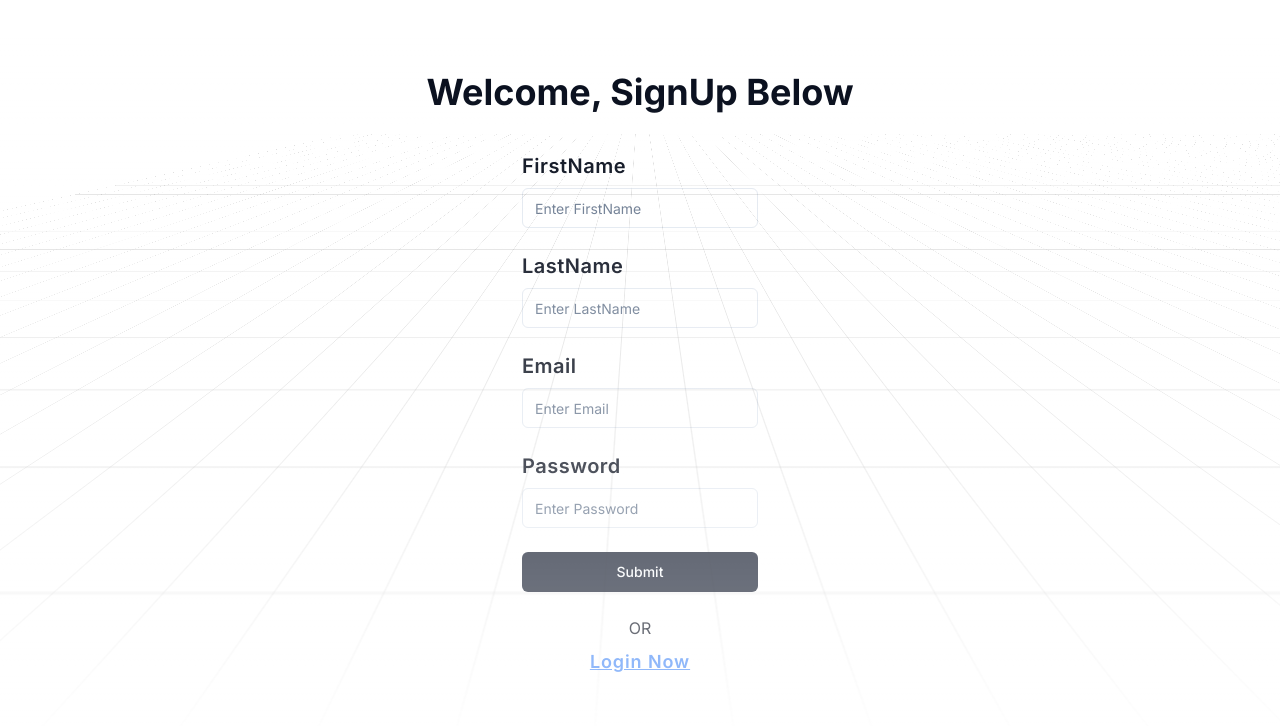
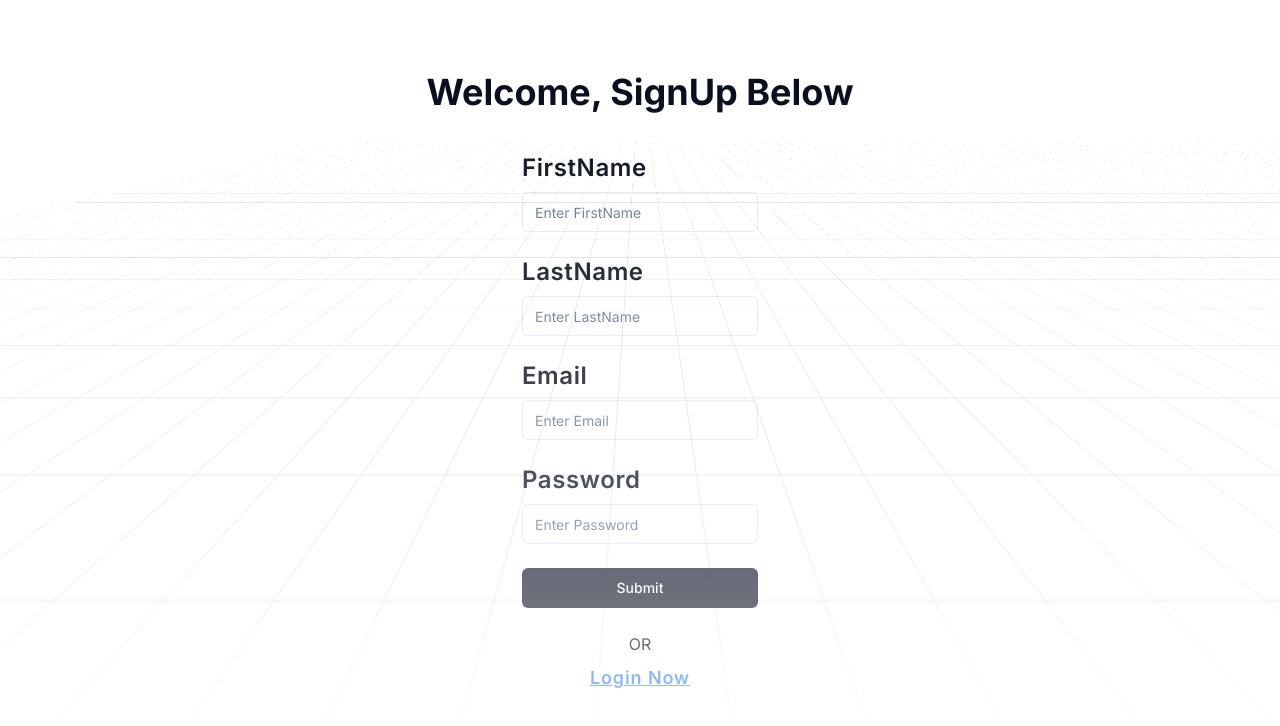
Before and after one commit to AryanBiswas198/Authentication-App-NextJS, a Next.js app: page /signup in a window 1280 px wide. Shown: the top 726 px of the page. Built offline with nearby package versions, Linux system fonts and the light colour scheme.

Commit message:
Responsiveness added

```diff
--- a/src/app/(auth)/login/page.tsx
+++ b/src/app/(auth)/login/page.tsx
@@ -85,7 +85,7 @@ const LoginPage = () => {
                                     name="email"
                                     render={({ field }) => (
                                         <FormItem>
-                                        <FormLabel className="text-xl font-semibold tracking-wide">Email</FormLabel>
+                                        <FormLabel className="text-xl lg:text-2xl font-semibold tracking-wide">Email</FormLabel>
                                         <FormControl>
                                             <Input placeholder="Enter Email" {...field} />
                                         </FormControl>
@@ -99,7 +99,7 @@ const LoginPage = () => {
                                     name="password"
                                     render={({ field }) => (
                                         <FormItem>
-                                        <FormLabel className="text-xl font-semibold tracking-wide">Password</FormLabel>
+                                        <FormLabel className="text-xl lg:text-2xl font-semibold tracking-wide">Password</FormLabel>
                                         <FormControl>
                                             <Input placeholder="Enter Password" {...field} />
                                         </FormControl>
--- a/src/app/(auth)/signup/page.tsx
+++ b/src/app/(auth)/signup/page.tsx
@@ -80,7 +80,7 @@ const SignupPage = () => {
             ) :
             (
                 <div className="flex flex-col justify-center items-center">
-                    <h1 className="text-4xl font-bold my-10">Welcome, SignUp Below</h1>
+                    <h1 className="text-3xl md:text-4xl font-bold my-10">Welcome, SignUp Below</h1>
                         <Form {...form}>
                             <form onSubmit={form.handleSubmit(onSubmit)} className="space-y-6 flex flex-col justify-center items-center">
                                 <FormField
@@ -88,7 +88,7 @@ const SignupPage = () => {
                                 name="firstName"
                                 render={({ field }) => (
                                     <FormItem>
-                                    <FormLabel className="text-xl font-semibold tracking-wide">FirstName</FormLabel>
+                                    <FormLabel className="text-xl lg:text-2xl font-semibold tracking-wide">FirstName</FormLabel>
                                     <FormControl>
                                         <Input placeholder="Enter FirstName" {...field} />
                                     </FormControl>
@@ -102,7 +102,7 @@ const SignupPage = () => {
                                     name="lastName"
                                     render={({ field }) => (
                                         <FormItem>
-                                        <FormLabel className="text-xl font-semibold tracking-wide">LastName</FormLabel>
+                                        <FormLabel className="text-xl lg:text-2xl font-semibold tracking-wide">LastName</FormLabel>
                                         <FormControl>
                                             <Input placeholder="Enter LastName" {...field} />
                                         </FormControl>
@@ -116,7 +116,7 @@ const SignupPage = () => {
                                     name="email"
                                     render={({ field }) => (
                                         <FormItem>
-                                        <FormLabel className="text-xl font-semibold tracking-wide">Email</FormLabel>
+                                        <FormLabel className="text-xl lg:text-2xl font-semibold tracking-wide">Email</FormLabel>
                                         <FormControl>
                                             <Input placeholder="Enter Email" {...field} />
                                         </FormControl>
@@ -130,7 +130,7 @@ const SignupPage = () => {
                                     name="password"
                                     render={({ field }) => (
                                         <FormItem>
-                                        <FormLabel className="text-xl font-semibold tracking-wide">Password</FormLabel>
+                                        <FormLabel className="text-xl lg:text-2xl font-semibold tracking-wide">Password</FormLabel>
                                         <FormControl>
                                             <Input placeholder="Enter Password" {...field} />
                                         </FormControl>
--- a/src/app/page.tsx
+++ b/src/app/page.tsx
@@ -12,8 +12,8 @@ const page = () => {
 
   return (
     <div className="relative flex h-[100vh] w-full flex-col items-center py-10 overflow-hidden rounded-lg border bg-background md:shadow-xl">
-      <SparklesText text="Authentication Page" className='text-black' />
-      <h2 className='text-2xl font-bold self-end mr-10'>By Aryan Biswas</h2>
+      <SparklesText text="Authentication Page" className='text-black text-3xl sm:text-4xl md:text-6xl' />
+      <h2 className='text-xl md:text-2xl font-bold self-center md:self-end mr-10'>By Aryan Biswas</h2>
       <div className='flex h-full justify-center items-center gap-x-14'>
         <CoolMode>
           <button onClick={() => router?.push('/login')} className='bg-black text-white px-7 py-1.5 rounded-full text-xl font-semibold '>
--- a/src/app/profile/page.tsx
+++ b/src/app/profile/page.tsx
@@ -93,25 +93,25 @@ const ProfilePage = () => {
             ) :
             (
                 <div className="flex flex-col items-center">
-                    <SparklesText text={`Hello ${name}`} className="font-semibold mt-10" />
+                    <SparklesText text={`Hello ${name}`} className="font-semibold mt-10 text-3xl sm:text-4xl md:text-6xl" />
                     {
                         isVerified ?
                         (
                             <div className="flex flex-col justify-center items-center">
-                                <SparklesText text="You Are Successfully Verified !" className="text-3xl mt-7" />
+                                <SparklesText text="You Are Successfully Verified !" className="text-2xl sm:text-3xl md:text-4xl mt-7" />
 
                                 <div className="flex flex-col mt-28 justify-center items-center gap-y-5">
-                                    <p className="text-gray-600 text-3xl font-semibold">Printing User Details Below !!</p>
-                                    <p className="text-gray-600 text-2xl font-semibold">Name: {name}</p>
-                                    <p className="text-gray-600 text-2xl font-semibold">Email: {email}</p>
+                                    <p className="text-gray-600 text-2xl md:text-3xl font-semibold">Printing User Details Below !!</p>
+                                    <p className="text-gray-600 text-2xl md:text-3xl font-semibold">Name: {name}</p>
+                                    <p className="text-gray-600 text-2xl md:text-3xl font-semibold">Email: {email}</p>
                                 </div>
                             </div>
                         ) :
                         (
                             <div className="flex flex-col justify-center items-center">
                                 <div className="flex flex-col mt-48 justify-center items-center gap-y-5">
-                                    <p className="text-gray-600 text-2xl font-semibold">You are currently Not Verified</p>
-                                    <p className="text-3xl text-gray-500 font-semibold">Please Check Your Email and click on the Link to Verify Your Account !!</p>
+                                    <p className="text-gray-600 text-2xl md:text-3xl font-semibold">You are currently Not Verified</p>
+                                    <p className="text-2xl md:text-3xl text-gray-500 font-semibold">Please Check Your Email and click on the Link to Verify Your Account !!</p>
                                 </div>
                             </div>
                         )
```
